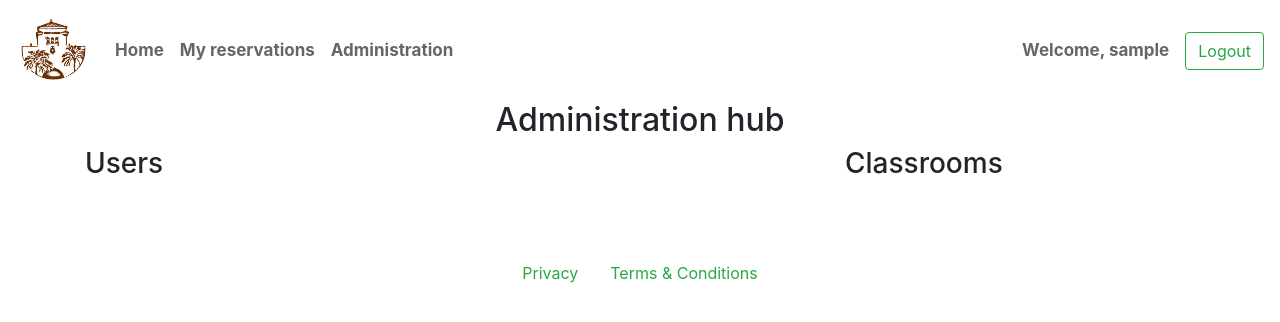
After one commit to codecento/app_reservas, a PHP site: template app/templates/administration.php in a window 1280 px wide. The commit adds this page. Shown: the top 322 px of the page. Run offline with PHP 8.4, Linux system fonts and the light colour scheme; the template is opened without the code that fills it, so the values that code supplies are empty; the visitor is signed in with stand-in values (Sample User, id 1).

Commit message:
administration zone in progress

```diff
--- /dev/null
+++ b/app/templates/administration.php
@@ -0,0 +1,21 @@
+<?php ob_start(); ?>
+<script src="js/administration.js"></script>
+<h2 class="page-title">Administration hub</h2>
+<div id="sections" class="container">
+    <div class="row">
+        <div id="usersAdmin" class="section col-sm-4">
+            <h3>Users</h3>
+        </div>
+        <div class="col-sm-4">
+
+        </div>
+        <div id="classroomsAdmin" class="section col-sm-4">
+            <h3>Classrooms</h3>
+        </div>
+    </div>
+</div>
+<div id="admin-content">
+
+</div>
+<?php $contenido = ob_get_clean(); ?>
+<?php include "layout.php"; ?>
--- a/app/templates/layout.php
+++ b/app/templates/layout.php
@@ -11,7 +11,7 @@
     <script src="https://code.jquery.com/jquery-3.4.1.min.js"></script>
 <script src="https://cdn.jsdelivr.net/npm/popper.js@1.16.0/dist/umd/popper.min.js" integrity="sha384-Q6E9RHvbIyZFJoft+2mJbHaEWldlvI9IOYy5n3zV9zzTtmI3UksdQRVvoxMfooAo" crossorigin="anonymous"></script>
 <script src="https://stackpath.bootstrapcdn.com/bootstrap/4.4.1/js/bootstrap.min.js" integrity="sha384-wfSDF2E50Y2D1uUdj0O3uMBJnjuUD4Ih7YwaYd1iqfktj0Uod8GCExl3Og8ifwB6" crossorigin="anonymous"></script>
-<script src="js/layout.js"></script>
+
 </head>
 
 <body>
@@ -24,7 +24,7 @@
   <div class="collapse navbar-collapse" id="navbarSupportedContent">
     <ul class="navbar-nav mr-auto">
       <li class="nav-item">
-        <a class="nav-link active" href="index.php?ctl=home">Home <span class="sr-only">(current)</span></a>
+        <a class="nav-link" href="index.php?ctl=home">Home <span class="sr-only">(current)</span></a>
       </li>
       <li class="nav-item">
         <a class="nav-link" href="index.php?ctl=reservations">My reservations</a>
--- a/web/index.php
+++ b/web/index.php
@@ -24,7 +24,8 @@ $map = array(
     'addReservation' => array('controller' => 'Controller', 'action' => 'addReservation', "level" => 1),
     'getReservations' => array('controller' => 'Controller', 'action' => 'getReservations', "level" => 1),
     'getUserReservations' => array('controller' => 'Controller', 'action' => 'getUserReservations', "level" => 1),
-    'deleteReservation' => array('controller' => 'Controller', 'action' => 'deleteReservation', "level" => 1)
+    'deleteReservation' => array('controller' => 'Controller', 'action' => 'deleteReservation', "level" => 1),
+    'getUsers' => array('controller' => 'Controller', 'action' => 'getUsers', "level" => 2),
 );
 
 // parsing route
--- /dev/null
+++ b/web/js/administration.js
@@ -0,0 +1,34 @@
+$(function(){
+    $("#usersAdmin").on("click",getUsers);
+    $("#classroomsAdmin").on("click",getClassrooms);
+    $("body").on("click",".delete-classroom-card",deleteClassroom);
+});
+
+function getUsers(){
+
+}
+
+/* Function that get every classroom in the database and show them on the classroom adminsitration section */
+function getClassrooms(){
+    $("#sections").css("display","none");
+    $("#adminContent").css("display","block");
+    $.ajax({url: "index.php",type: "GET", data: {ctl: "getClassrooms"}, success: function(classrooms){
+        var classroomsArray = JSON.parse(classrooms);
+        if(classroomsArray.length>0){
+            for(var i = 0; i < classroomsArray.length; i++){
+                var classroomCard = $("<div class='classroom-card mt-4 mb-4'><div class='card'><div class='card-header'>"+classroomsArray[i][0]+"</div><div class='card-body'><p class='card-text'>"+classroomsArray[i][1]+"</p><a href='#' class='delete-classrom-card btn btn-danger'>Delete</a></div></div></div>");
+                $("#adminContent").append(classroomCard);
+            }
+        }else{
+            $("#adminContent").html("<p>You don't have any reservations!");
+        }
+
+    }});
+}
+
+function deleteClassroom(event)
+{
+    $.ajax({url: "index.php",type: "GET", data: {ctl: "deleteClassroom",classroom: classroom}, success: function(deleted){
+
+    }});
+}
--- a/web/js/reservations.js
+++ b/web/js/reservations.js
@@ -5,7 +5,7 @@ $(function(){
     /* Get user reservations with Ajax */
     $.ajax({url: "index.php",type: "GET", data: {ctl: "getUserReservations"}, success: function(reservations){
         var reservationsArray = JSON.parse(reservations);
-        console.log(reservationsArray);
+
         if(reservationsArray.length>0){
             for(var i = 0; i < reservationsArray.length; i++){
                 var fecha = reservationsArray[i].date_reservation;
@@ -20,9 +20,6 @@ $(function(){
         }
 
     }});
-
-    /* Add click event to delete reserve buttons */
-
 });
 
 /* Function that deletes a reserve from the database using Ajax */
@@ -33,6 +30,7 @@ function deleteReserve(event)
     var date = reverseDate($(event.target).parent().parent().find(".reserve-date").text());
     var hour = hours.indexOf($(event.target).parent().parent().find(".reserve-hour").text())+1;
 
+    /* Use ajax to delete reservations from database and, if done, remove the html element */
     $.ajax({url: "index.php",type: "GET", data: {ctl: "deleteReservation", classroom: classroom, date: date, range: hour}, success: function(deleted){
         if(deleted == true){
             $(event.target).parent().parent().parent().remove();
```
Also changed, not shown: app/Controller.php (+15 -1 lines), app/Model.php (+10 -0 lines).
